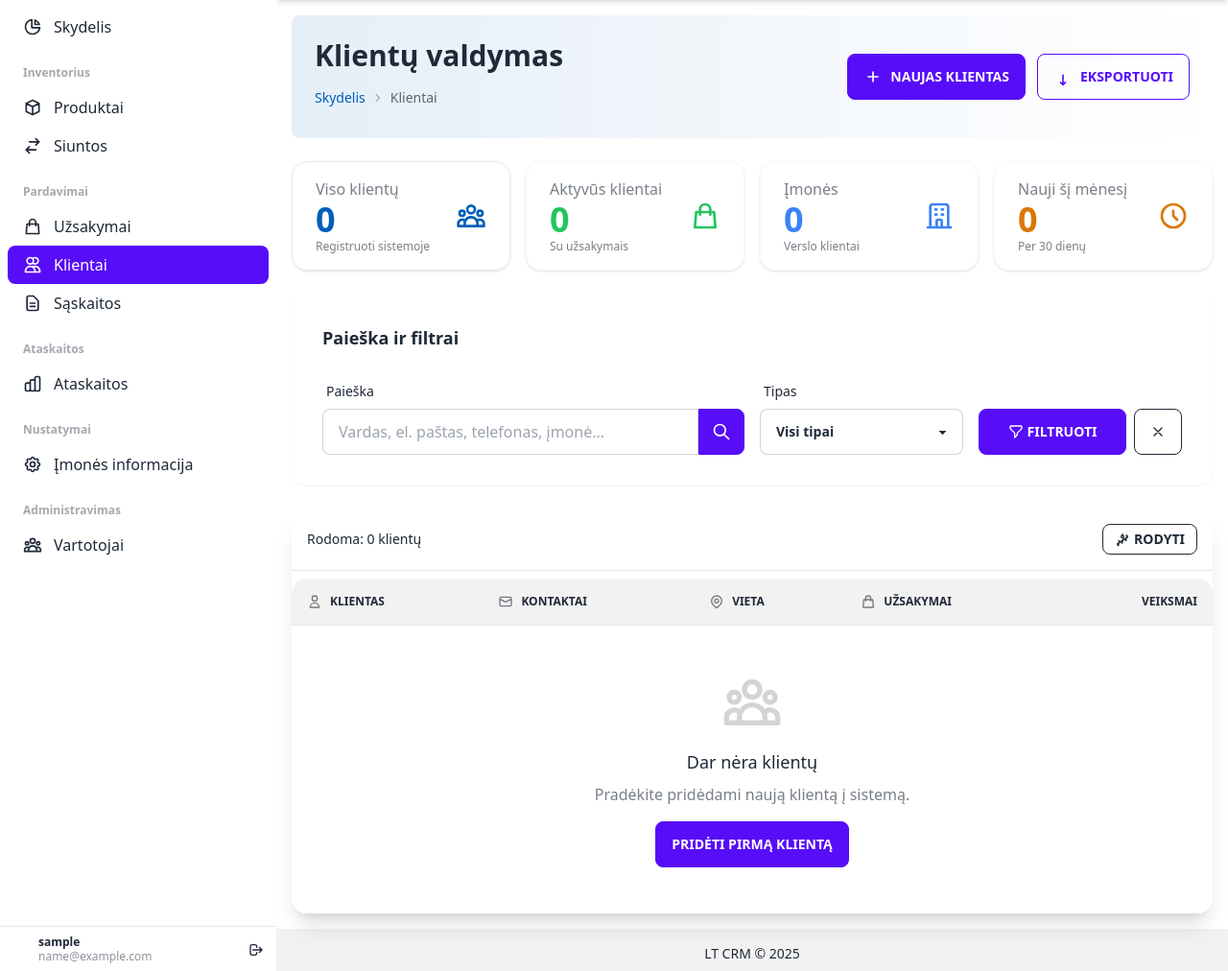
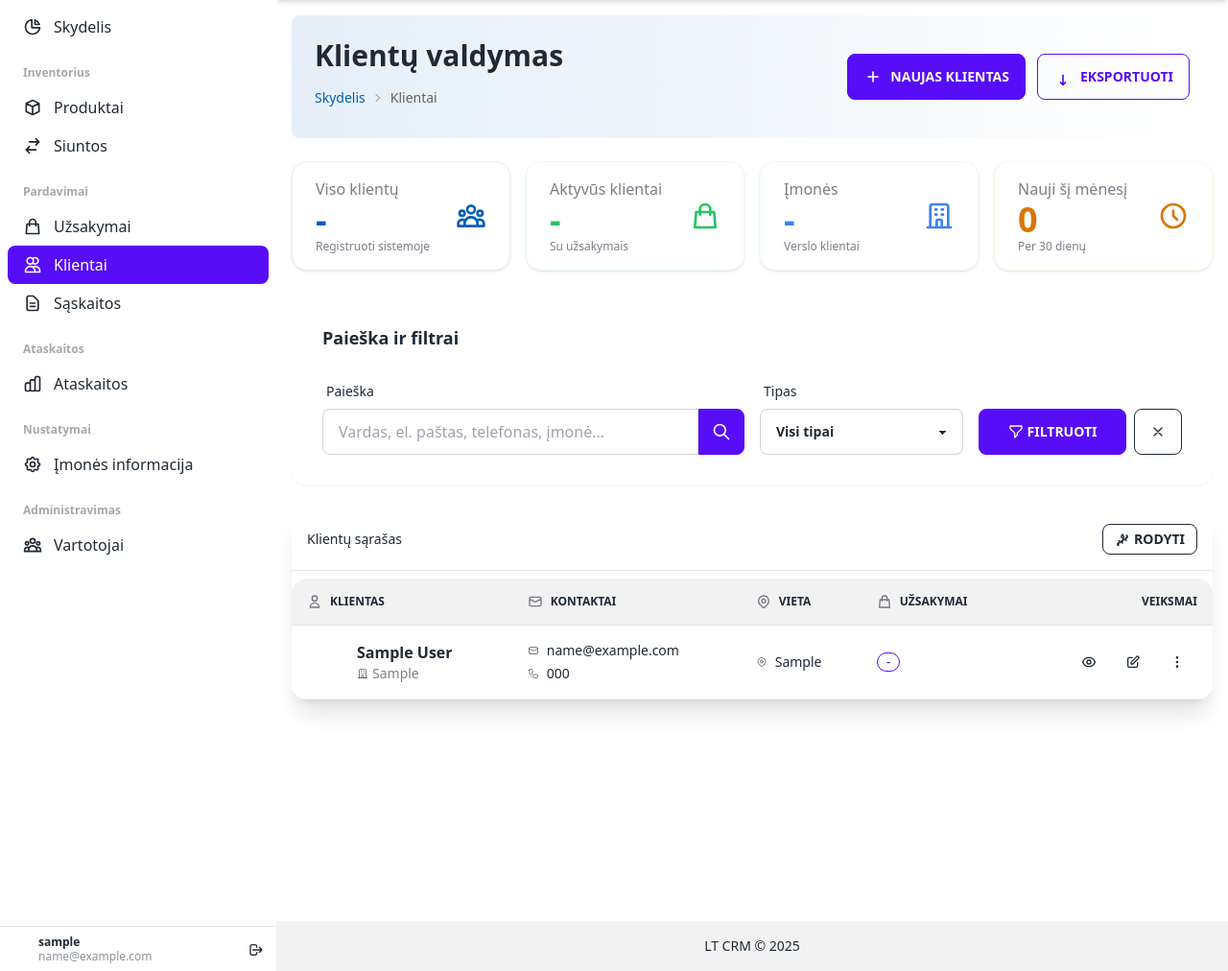
Before and after one commit to Superbumas/crm, a Flask app: page /customers in a window 1280 px wide. Shown: the part 64-1076 px from the top of the page at 96% size. Run offline with Flask 3, Linux system fonts and the light colour scheme; a user stored in the database is signed in; tables that the repository leaves empty hold one stand-in row (values such as "Sample post"); some libraries are stand-ins or nearby versions.

Commit message:
Refactor customer and order detail templates for improved layout and consistency
Updated the customers and order detail templates to enhance layout and visual consistency. Key changes include replacing dynamic customer statistics with placeholders, refining badge display logic, and adjusting spacing for better readability. These updates align with Tailwind CSS standards and focus on maintaining clarity and accessibility for older users while preserving existing functionality.

```diff
--- a/lt_crm/app/templates/main/customers.html
+++ b/lt_crm/app/templates/main/customers.html
@@ -43,7 +43,7 @@
                 </svg>
             </div>
             <div class="stat-title">Viso klientų</div>
-            <div class="stat-value text-primary">{{ pagination.total if pagination else customers|length }}</div>
+            <div class="stat-value text-primary">-</div>
             <div class="stat-desc">Registruoti sistemoje</div>
         </div>
     </div>
@@ -56,7 +56,7 @@
                 </svg>
             </div>
             <div class="stat-title">Aktyvūs klientai</div>
-            <div class="stat-value text-success">{{ customers|selectattr('orders')|list|length }}</div>
+            <div class="stat-value text-success">-</div>
             <div class="stat-desc">Su užsakymais</div>
         </div>
     </div>
@@ -69,7 +69,7 @@
                 </svg>
             </div>
             <div class="stat-title">Įmonės</div>
-            <div class="stat-value text-info">{{ customers|selectattr('company')|list|length }}</div>
+            <div class="stat-value text-info">-</div>
             <div class="stat-desc">Verslo klientai</div>
         </div>
     </div>
@@ -150,7 +150,7 @@
         <div class="flex justify-between items-center p-4 bg-base-200 border-b border-base-300">
             <div class="flex items-center gap-4">
                 <span class="text-sm font-medium text-base-content">
-                    Rodoma: {{ customers|length }} {% if pagination %}iš {{ pagination.total }}{% endif %} klientų
+                    Klientų sąrašas
                 </span>
             </div>
             <div class="flex items-center gap-2">
@@ -275,13 +275,8 @@
                             <td>
                                 <div class="flex items-center gap-2">
                                     <div class="badge badge-primary badge-outline">
-                                        {{ customer.orders.count() }} vnt.
+                                        -
                                     </div>
-                                    {% if customer.orders.count() > 0 %}
-                                    <div class="text-xs text-base-content/60">
-                                        Pask.: {{ customer.orders.order_by(customer.orders.c.created_at.desc()).first().created_at.strftime('%Y-%m-%d') if customer.orders.first() else '-' }}
-                                    </div>
-                                    {% endif %}
                                 </div>
                             </td>
                             <td class="text-right">
```
Also changed, not shown: lt_crm/app/templates/main/order_detail.html (indentation only).
